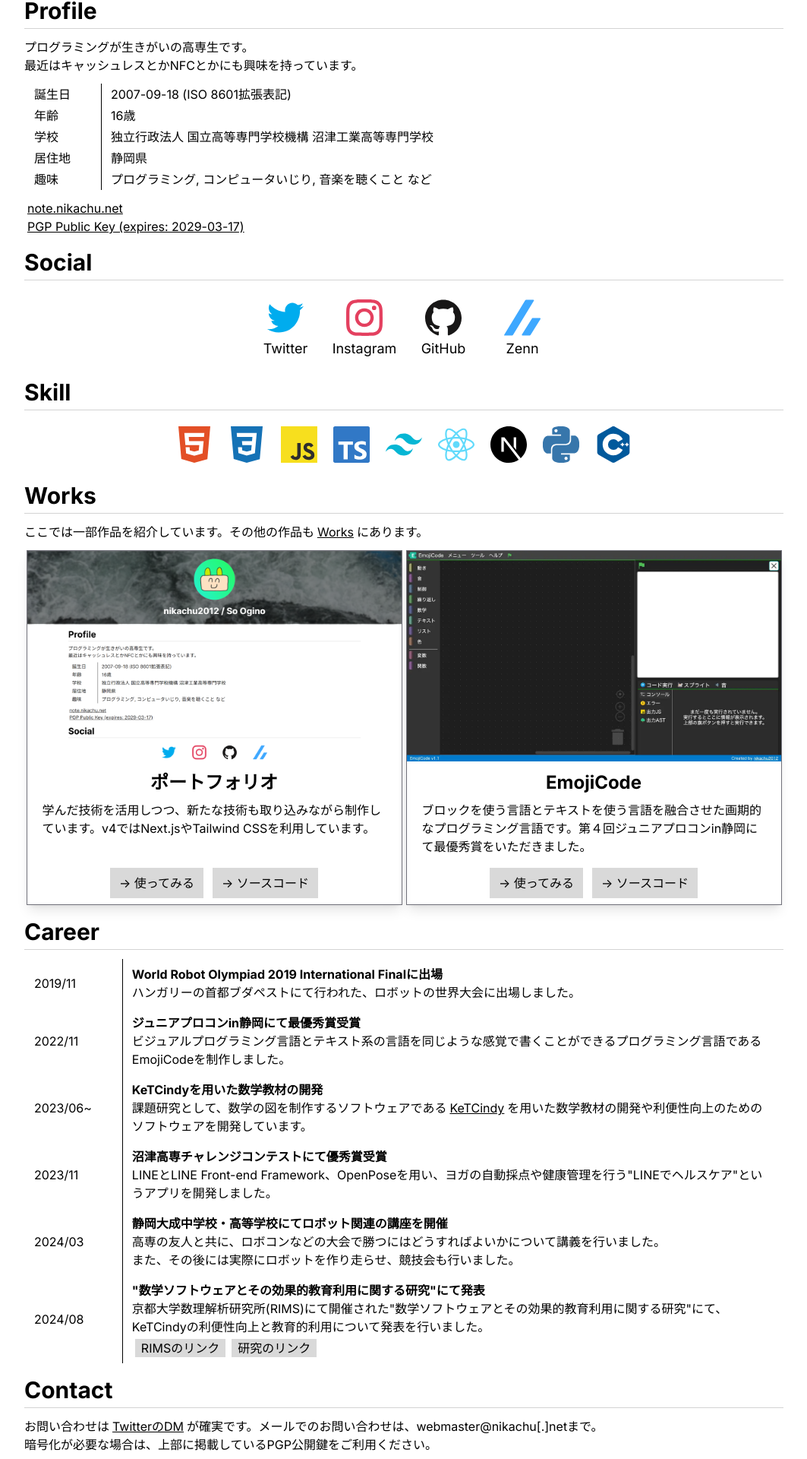
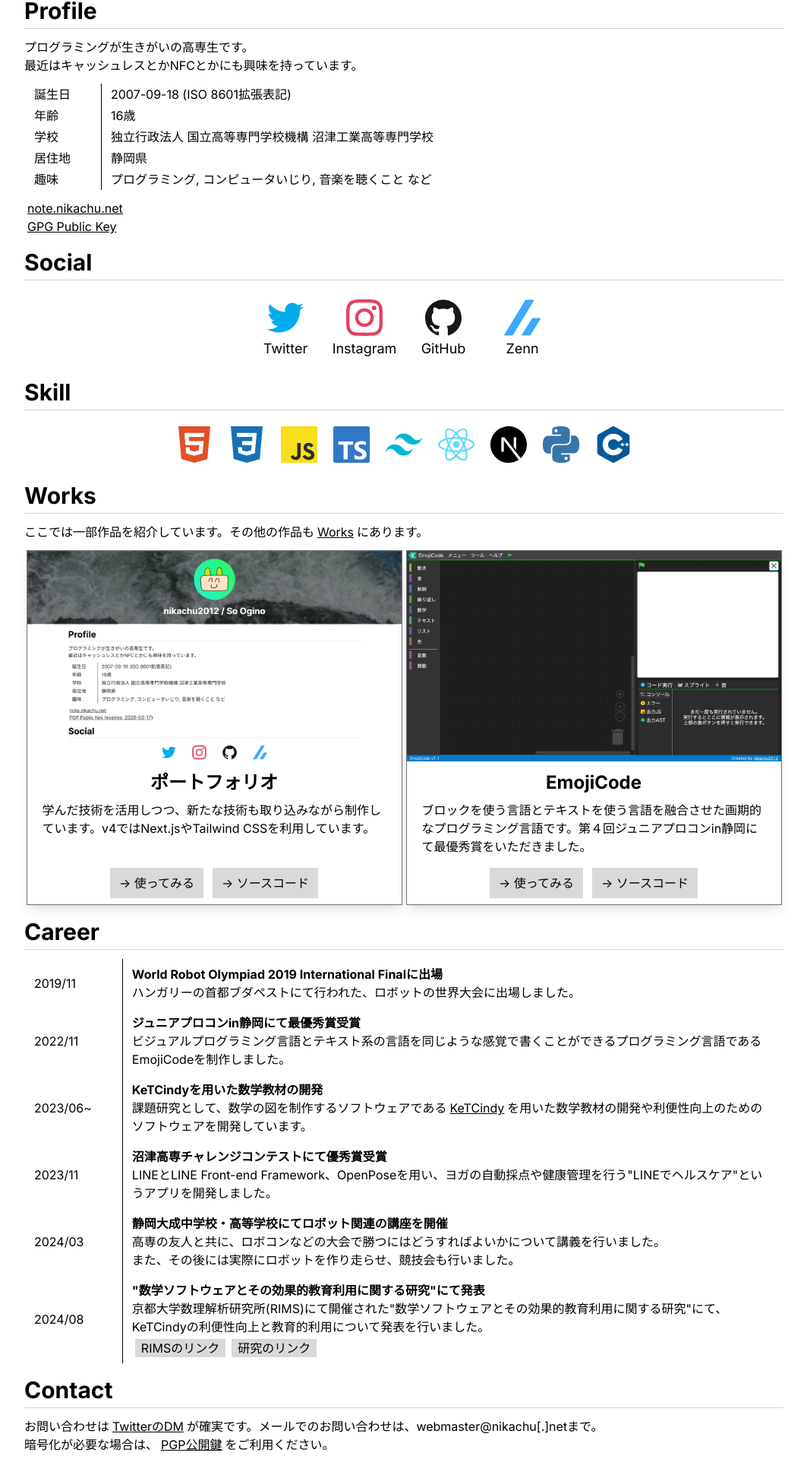
Before and after one commit to nikachu2012/portfolio, a Next.js app: page / in a window 1280 px wide. Shown: the part 271-2191 px from the top of the page at 76% size, without its empty margins (108-1171 px from the left). Built offline with nearby package versions, Linux system fonts and the light colour scheme.

Commit message:
[add] GPGキーのページを追加

```diff
--- /dev/null
+++ b/app/publickey/page.tsx
@@ -0,0 +1,41 @@
+import Link from "next/link";
+import Section from "../component/sectionTitle";
+import WorksCard from "../component/worksCard";
+
+import { Metadata } from 'next'
+import { readFileSync } from "fs";
+import { readFile } from "fs/promises";
+
+export const metadata: Metadata = {
+    title: 'PGP Public Key',
+}
+
+export default async function WorksPage() {
+    const file = await readFile("app/publickey/key.asc", "utf-8");
+    return <>
+        <main className="md:w-[1010px] mx-5 md:m-auto pb-5 pt-3">
+            <Link href={"/"} >
+                <button type="button" className="bg-[#d9d9d9] hover:bg-[#b5b5b5] text-black px-3 py-2 ">
+                    {"<- トップページに戻る"}
+                </button>
+            </Link>
+
+            <Section text={"GPG Public Key"} />
+            <div className="my-3">
+                <div>
+                    Fingerprint: 0E493481F60B4E700C84A984C6DBD4A947C5EAAF
+                </div>
+
+                <div>
+                    Expires: 2029-03-17
+                </div>
+            </div>
+
+            <code className="bg-gray-500">
+                <pre className="whitespace-pre-wrap p-2 bg-neutral-300">
+                    {file}
+                </pre>
+            </code>
+        </main>
+    </>
+}
--- a/app/section/contact.tsx
+++ b/app/section/contact.tsx
@@ -1,3 +1,4 @@
+import Link from "next/link";
 import ExtLink from "../component/extLink";
 import Section from "../component/sectionTitle";
 
@@ -5,6 +6,6 @@ export default function Contact() {
     return <>
         <Section text={"Contact"} />
         お問い合わせは<ExtLink href="https://twitter.com/nikachu2012">TwitterのDM</ExtLink>が確実です。メールでのお問い合わせは、webmaster@<span className="hidden">ソース見るな</span>nikachu[.]netまで。<br />
-        暗号化が必要な場合は、上部に掲載しているPGP公開鍵をご利用ください。
+        暗号化が必要な場合は、<Link href="publickey" className="underline px-1">PGP公開鍵</Link>をご利用ください。
     </>
 }
--- a/app/section/profile.tsx
+++ b/app/section/profile.tsx
@@ -1,3 +1,4 @@
+import Link from "next/link";
 import ExtLink from "../component/extLink";
 import GetAge from "../component/GetAge";
 import Section from "../component/sectionTitle";
@@ -34,6 +35,6 @@ export default function Profile() {
             </tbody>
         </table>
         <ExtLink href="https://note.nikachu.net" className="ml-0">note.nikachu.net</ExtLink><br />
-        <a href="/0E493481F60B4E700C84A984C6DBD4A947C5EAAF.asc" className="underline mx-1" download={true}>PGP Public Key (expires: 2029-03-17)</a>
+        <Link href="publickey" className="ml-1 underline">GPG Public Key</Link>
     </>
 }
```
Also changed, not shown: 1 other file (tests, documents, lock files or other folders).
